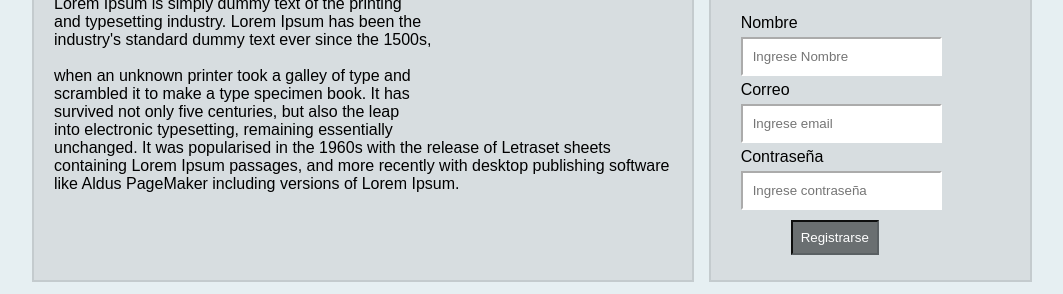
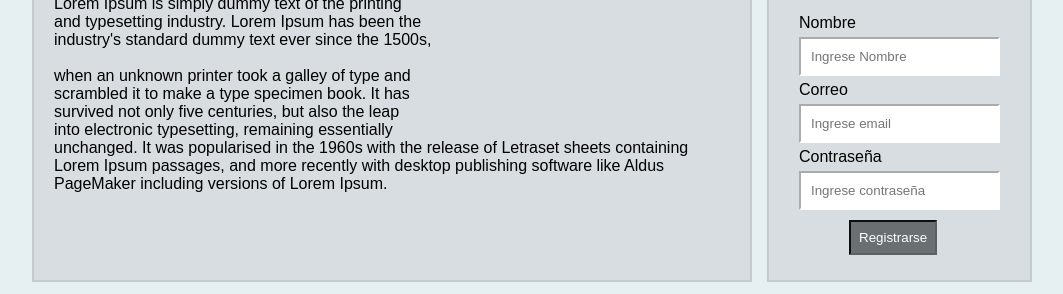
Before and after one commit to odiseah12/prueba, a plain HTML site: page index.html in a window 1280 px wide. Shown: the part 186-480 px from the top of the page, without its empty margins (108-1171 px from the left). Drawn offline with Linux system fonts and the light colour scheme.

Commit message:
Update style.css

```diff
--- a/style.css
+++ b/style.css
@@ -13,8 +13,8 @@ body{
     margin: 20px auto;
     display: grid;
     grid-gap: 15px;
-    grid-template-columns: repeat( 3, 1fr);
-    grid-template-rows:repeat(4, auto) ;
+    grid-template-columns: repeat( 2, 1fr);
+    grid-template-rows:repeat(3, auto) ;
     grid-template-areas: "header header header"
     "contenido contenido aside"
     "footer footer footer";
@@ -39,9 +39,6 @@ body{
 }
 .contenedor .contenido{
     grid-area: contenido;
-
-
-
 
 
 }
@@ -82,6 +79,7 @@ ul li a:hover{
 .entrada{
 padding: 10px;
 border: inset  2px #fff;
+
 }
 .logo{
 
```
